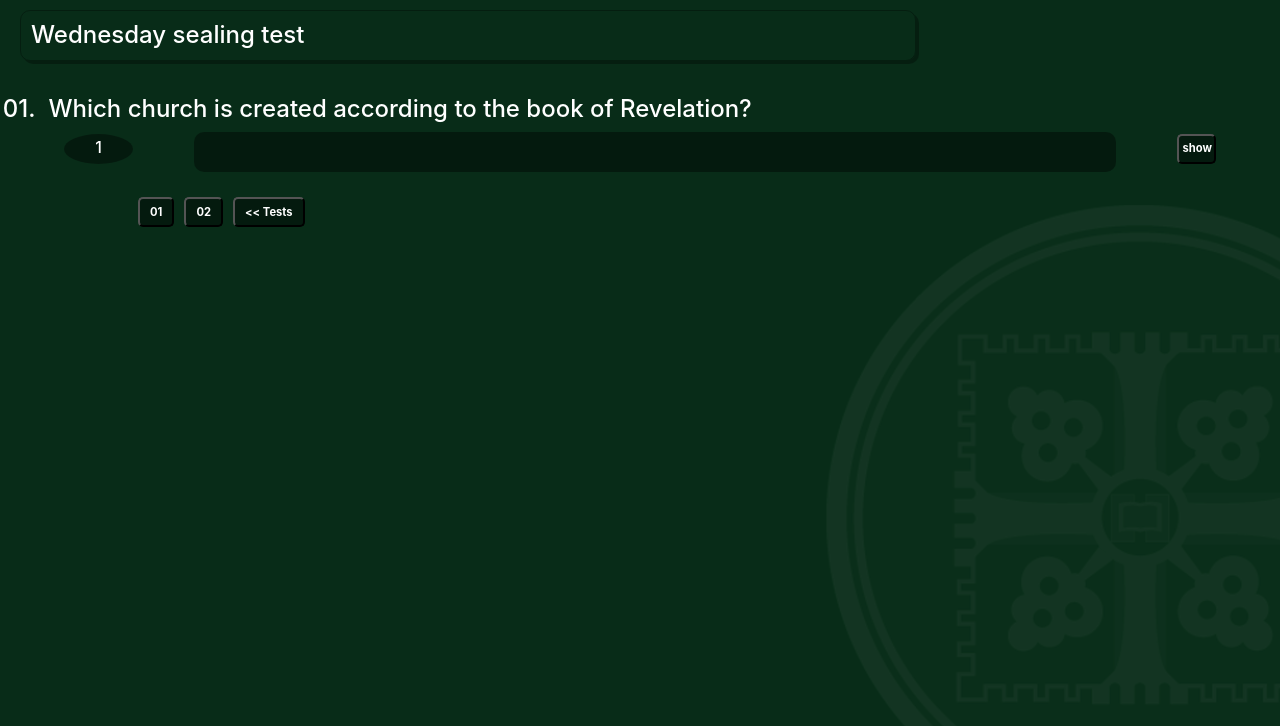
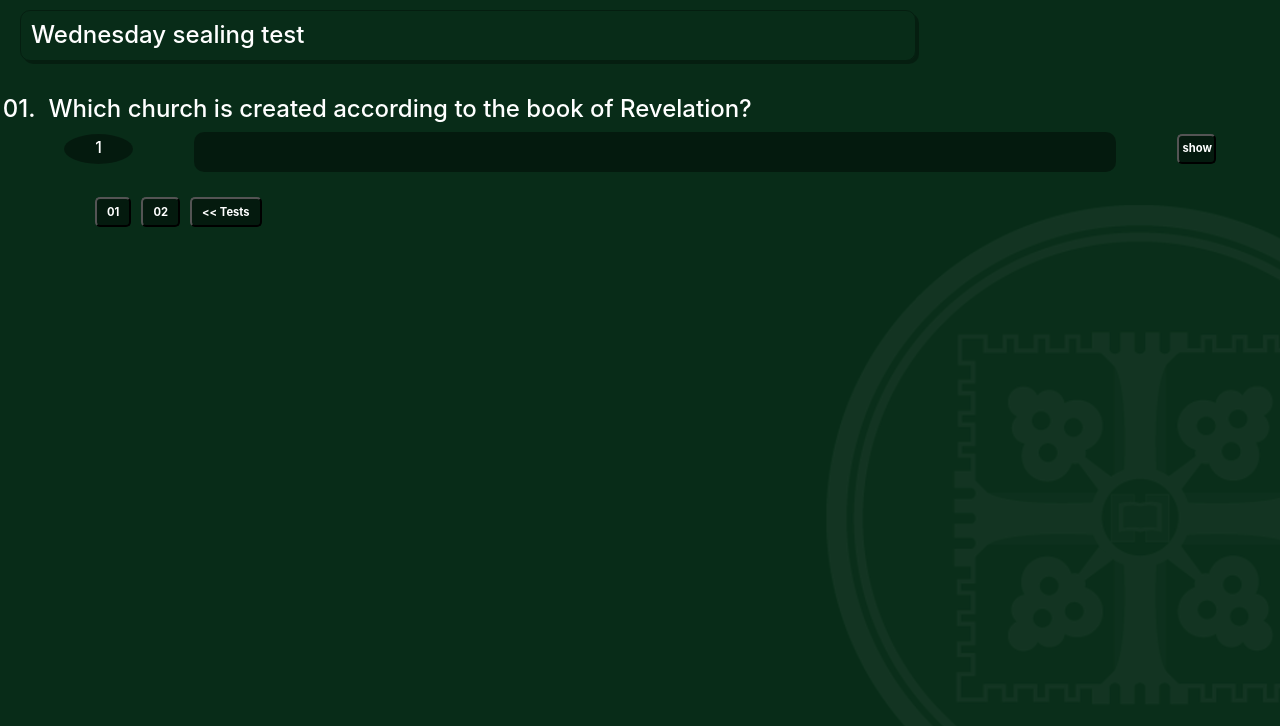
Before and after one commit to JethroKakson/ZMC, a Django app: a page that uses core/templates/core/answer.html in a window 1280 px wide. Shown: the part 74-800 px from the top of the page. Run offline with Django 4.2, Linux system fonts and the light colour scheme; data comes from the database, SQL or seed files in the repository; some libraries are stand-ins or nearby versions.

Commit message:
Update answer.html

```diff
--- a/core/templates/core/answer.html
+++ b/core/templates/core/answer.html
@@ -32,7 +32,7 @@
             <button class="btn_show" id="{{ans.number}}" onclick="show('{{ans.id}}')">show</button>
         </div>
         {% endfor %}
-        <div class="d-flex justify-evenly" style="width: 80%; margin: 0 auto; margin-top: 20px;">
+        <div class="container d-flex justify-evenly" style="margin-top: 20px; flex-wrap: wrap;">
             {% for qtn in qtns %}
                 <a href="{% url 'answers' test.id qtn.id %}"><button
                         style="padding: 5px 10px 5px 10px; margin-left: 10px; margin-top: 5px;" class="btn_show">{{qtn.number}}</button></a>
```
